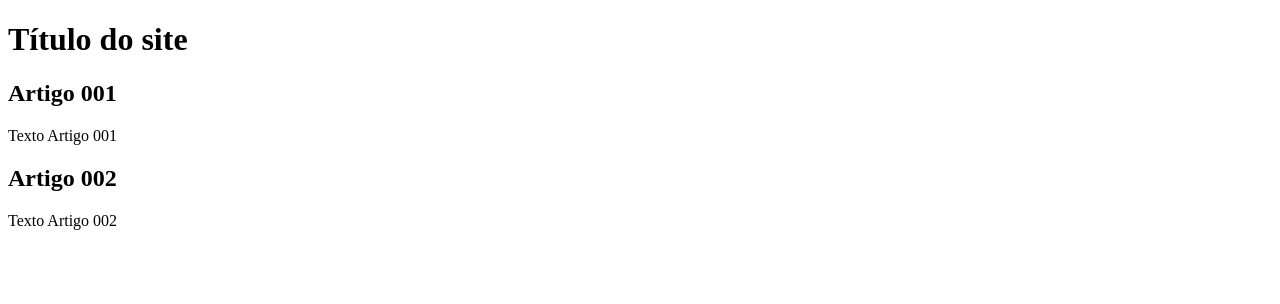
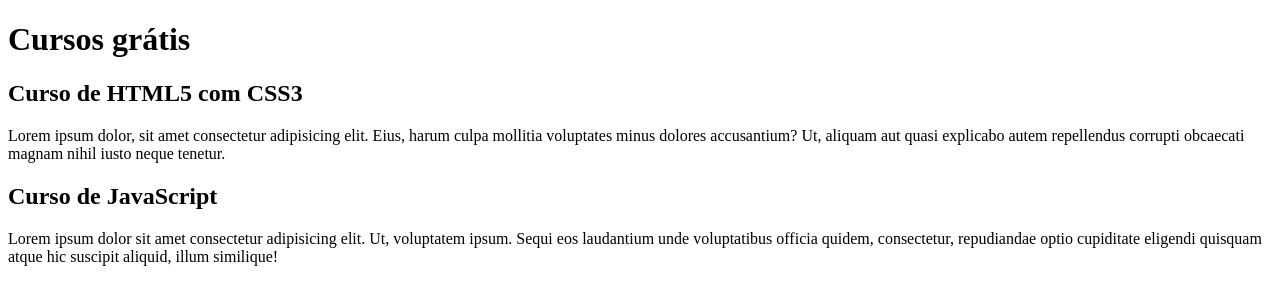
Before and after one commit to raquelantunesdas/projeto-site, a plain HTML site: page index.html in a window 1280 px wide. Drawn offline with Linux system fonts and the light colour scheme.

Commit message:
comecei a escrever o conteúdo

```diff
--- a/index.html
+++ b/index.html
@@ -8,15 +8,15 @@
 <body>
     <main>
         <header>
-            <h1>Título do site</h1>
+            <h1>Cursos grátis</h1>
         </header>
         <article>
-            <h2>Artigo 001</h2>
-            <p>Texto Artigo 001</p>
+            <h2>Curso de HTML5 com CSS3</h2>
+            <p>Lorem ipsum dolor, sit amet consectetur adipisicing elit. Eius, harum culpa mollitia voluptates minus dolores accusantium? Ut, aliquam aut quasi explicabo autem repellendus corrupti obcaecati magnam nihil iusto neque tenetur.</p>
         </article>
         <article>
-            <h2>Artigo 002</h2>
-            <p>Texto Artigo 002</p>
+            <h2>Curso de JavaScript</h2>
+            <p>Lorem ipsum dolor sit amet consectetur adipisicing elit. Ut, voluptatem ipsum. Sequi eos laudantium unde voluptatibus officia quidem, consectetur, repudiandae optio cupiditate eligendi quisquam atque hic suscipit aliquid, illum similique!</p>
         </article>
     <main>
 </body>
```
